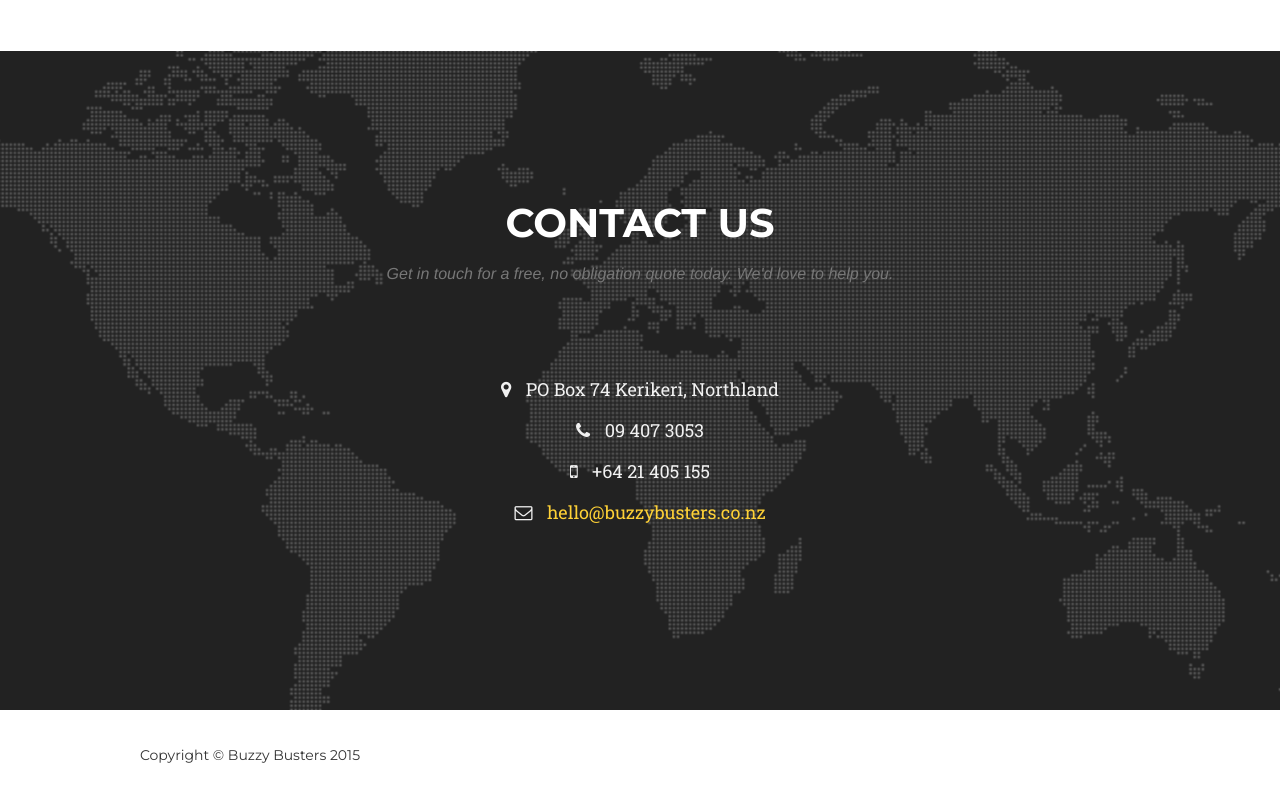
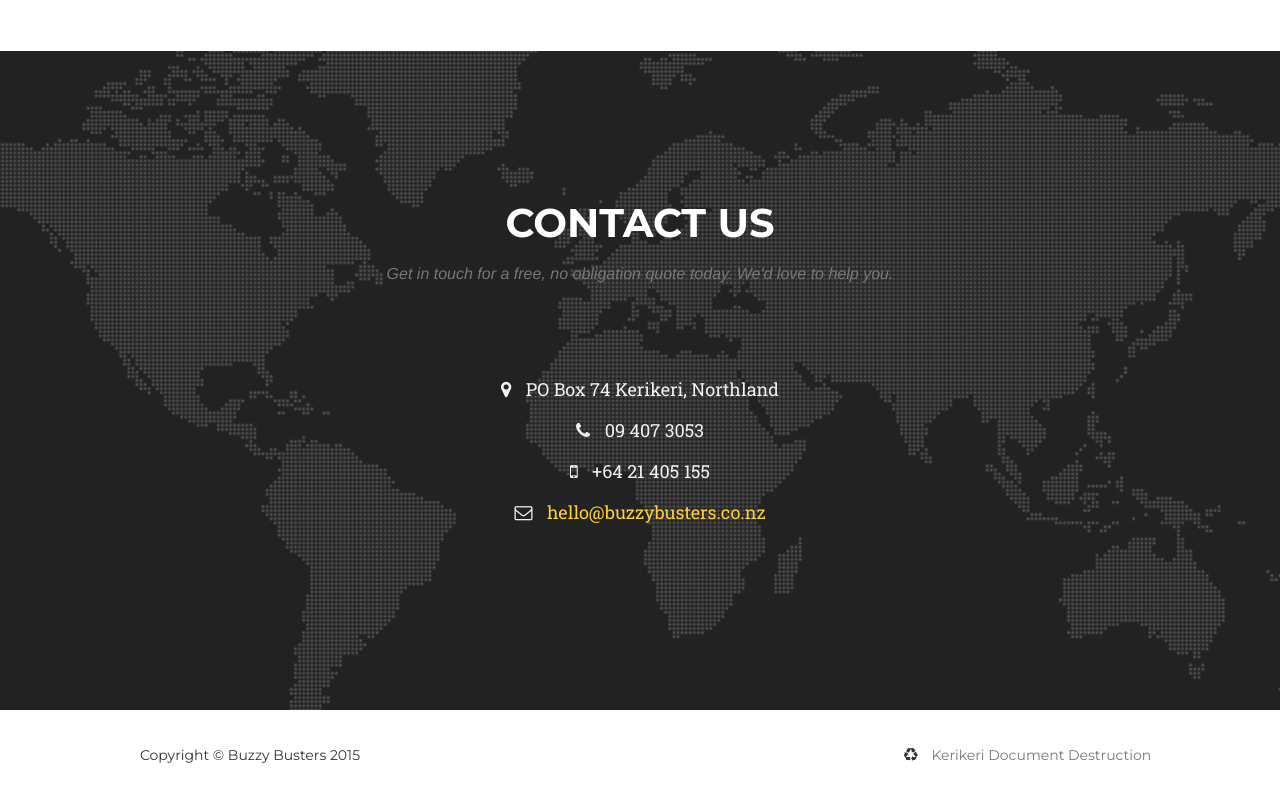
Before and after one commit to kylehq/buzzybusters, a plain HTML site: page index.html in a window 1280 px wide. Shown: the part 1605-2405 px from the top of the page. Drawn offline with nearby package versions, Linux system fonts and the light colour scheme; a web font is replaced by a local one.

Commit message:
Added doc destruct to buzzy buster footer to link back

```diff
--- a/index.html
+++ b/index.html
@@ -167,11 +167,15 @@
                     <span class="copyright">Copyright &copy; Buzzy Busters 2015</span>
                 </div>
                 <div class="col-md-4">
-
                 </div>
                 <div class="col-md-4">
                     <ul class="list-inline quicklinks">
-
+                        <li>
+                            <i class="fa fa-recycle pr-10"></i>
+                            <a class="text-muted" href="http://www.kerikeridd.co.nz/" target="_blank">
+                                Kerikeri Document Destruction
+                            </a>
+                        </li>
                     </ul>
                 </div>
             </div>
```
